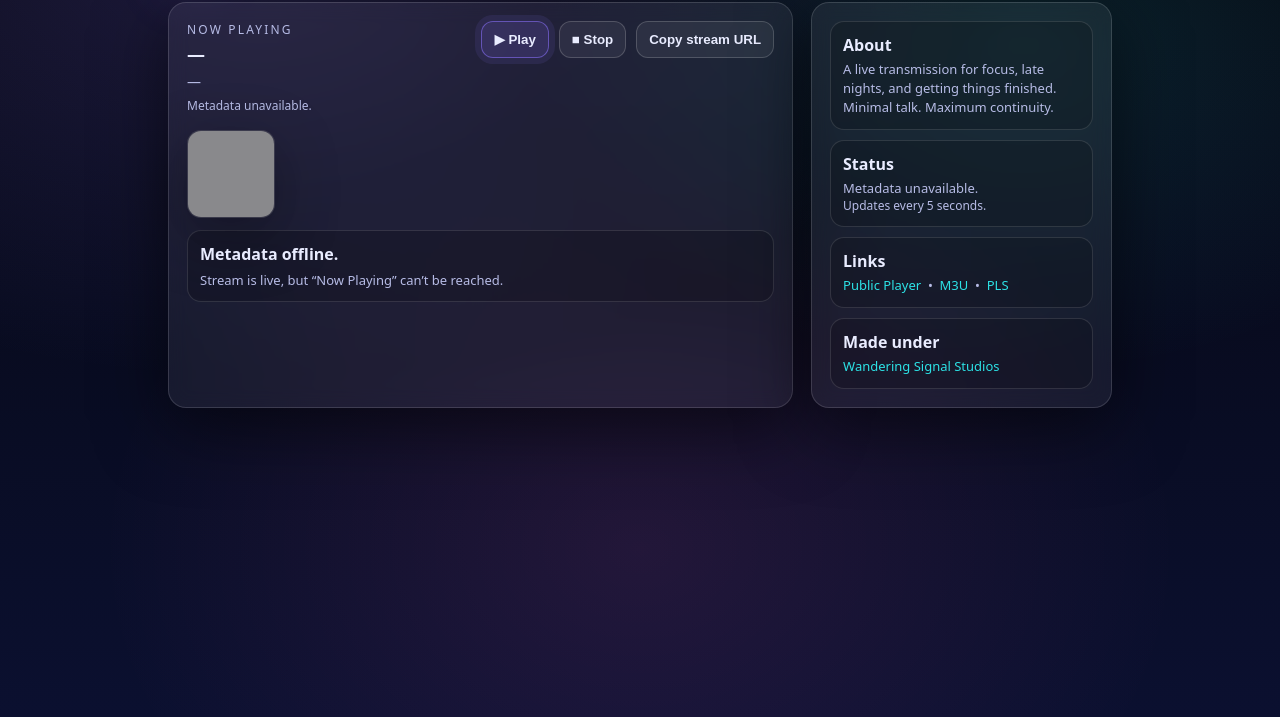
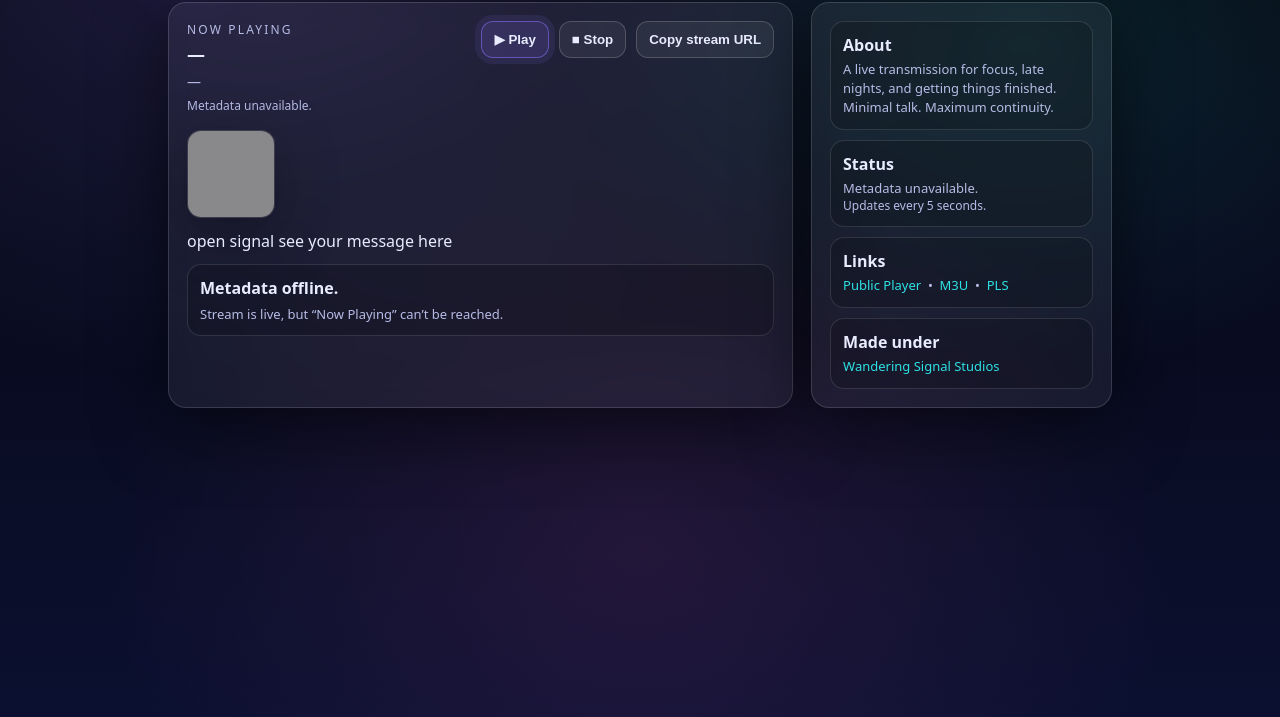
Before and after one commit to Evenbettr/Carbon-Radio, a plain HTML site: page index.html in a window 1280 px wide. Shown: the part 125-842 px from the top of the page. Drawn offline with Linux system fonts and the light colour scheme; no server answers; grey boxes are pictures that could not be loaded.

Commit message:
Update index.html

```diff
--- a/index.html
+++ b/index.html
@@ -380,6 +380,15 @@
         </div>
       </div>
 
+      <div class="signal-slot">
+  <div class="signal-line"></div>
+  <div class="signal-text">
+    <span class="signal-label">open signal</span>
+    <span class="signal-sub">see your message here</span>
+  </div>
+</div>
+
+
       <audio id="player" preload="none">
         <source src="https://a7.asurahosting.com/listen/carbon_radio/radio.mp3" type="audio/mpeg">
       </audio>
```
